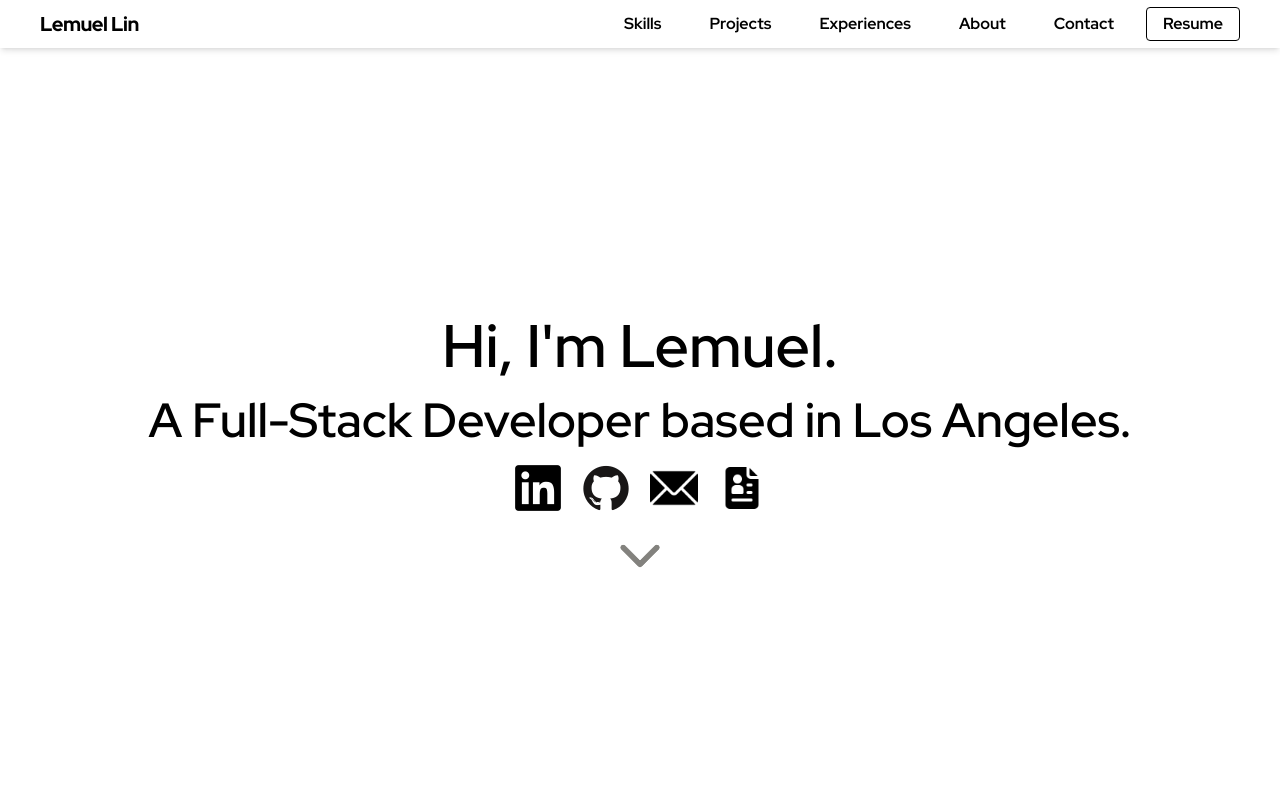
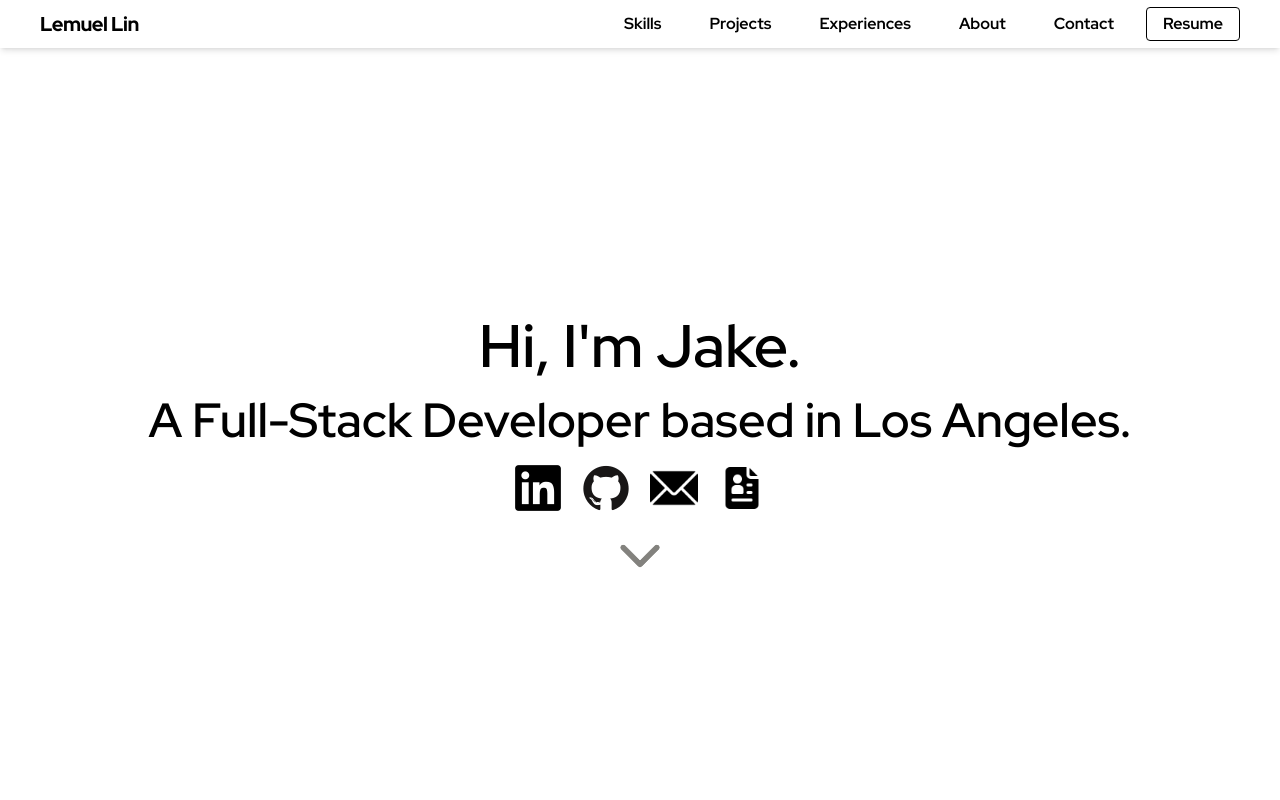
Before and after one commit to lemuellin/portfolio, a React (Create React App) app: page / in a window 1280 px wide. Shown: the top 800 px of the page. Built offline with nearby package versions, Linux system fonts and the light colour scheme.

Commit message:
change name

```diff
--- a/public/index.html
+++ b/public/index.html
@@ -5,7 +5,7 @@
     <meta name="viewport" content="width=device-width, initial-scale=1" />
     <meta name="theme-color" content="#000000" />
     <link rel="icon" href="%PUBLIC_URL%/logo.png" />
-    <title>Lemuel Lin | Full-Stack Developer</title>
+    <title>Jake Lin | Full-Stack Developer</title>
     <link rel="stylesheet" href="https://cdn.jsdelivr.net/gh/devicons/devicon@v2.15.1/devicon.min.css">
     <link rel="preconnect" href="https://fonts.googleapis.com">
     <link rel="preconnect" href="https://fonts.gstatic.com" crossorigin>
--- a/src/sections/AboutMe.js
+++ b/src/sections/AboutMe.js
@@ -10,7 +10,7 @@ const AboutMe = () => {
                 <img src={avatar} alt={'avatar'} className="w-40 border border-black-4 p-3 rounded-3xl"/>
                 <div className=" min-width-[30rem] md:w-[50rem] border border-black-4 rounded-2xl p-7  flex flex-col gap-3 font-redhat text-xl">
                     <div>
-                        Hi, I am <b>Lemuel</b> (pronounced like Samuel, but starts with L).
+                        Hi, I am <b>Jake</b>.
                     </div>
                     <div>
                         • Full-Stack Developer with a background in Mechanical Engineering.
--- a/src/sections/Welcome.js
+++ b/src/sections/Welcome.js
@@ -6,7 +6,7 @@ const Welcome = () => {
         <div id="welcome" className="scroll-mt-12">
             <div className=" pl-8 pr-8 skills:pl-auto skills:pr-auto h-screen flex flex-col justify-center items-center gap-5 pt-28">
                 <div className=" text-4xl sm:text-6xl font-redhat font-semibold text-center">
-                    Hi, I'm Lemuel.
+                    Hi, I'm Jake.
                 </div>
                 <div className=" text-3xl sm:text-5xl font-redhat font-semibold text-center">
                     A Full-Stack Developer based in Los Angeles.
```
Also changed, not shown: 1 other file (tests, documents, lock files or other folders).
